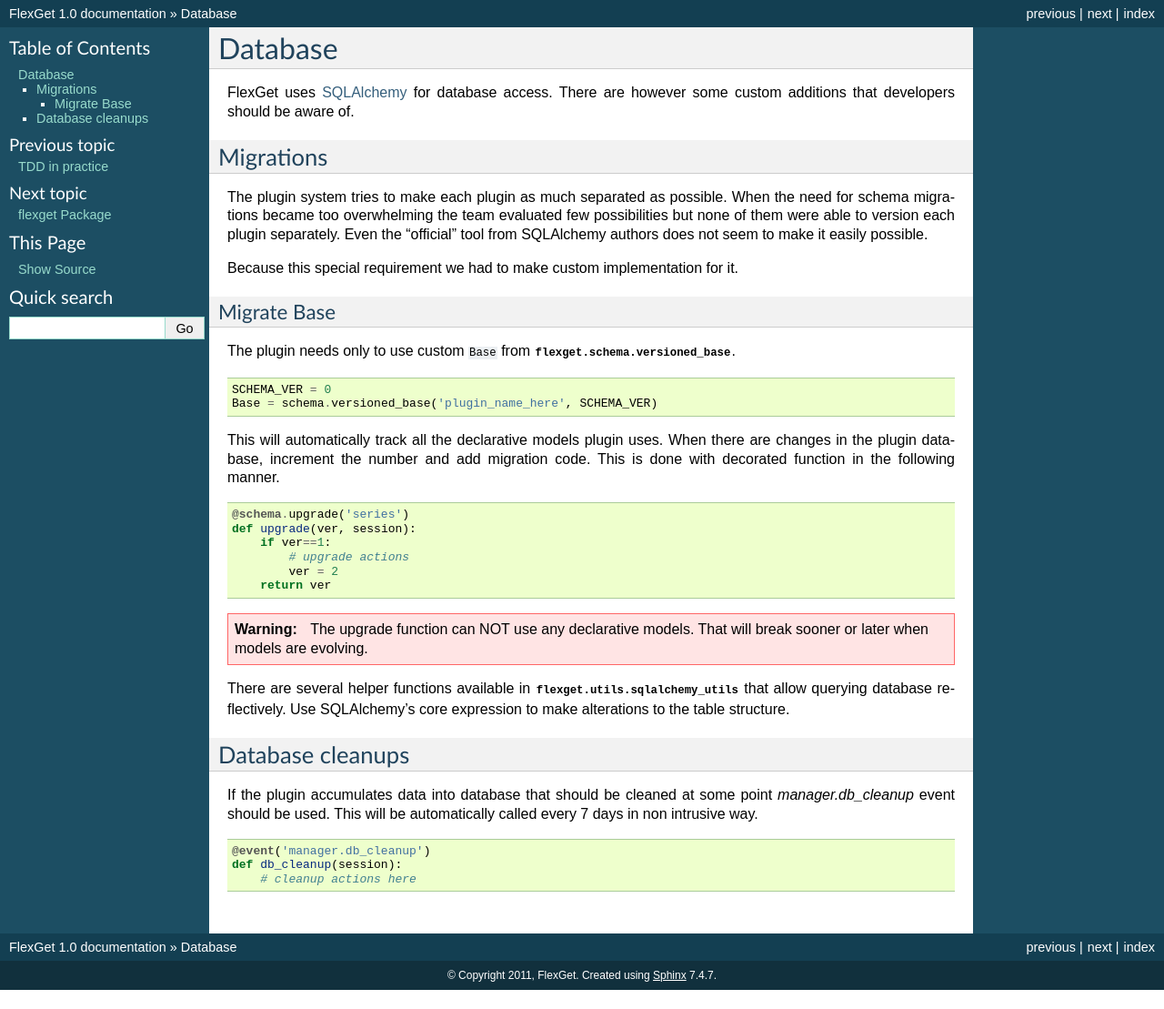
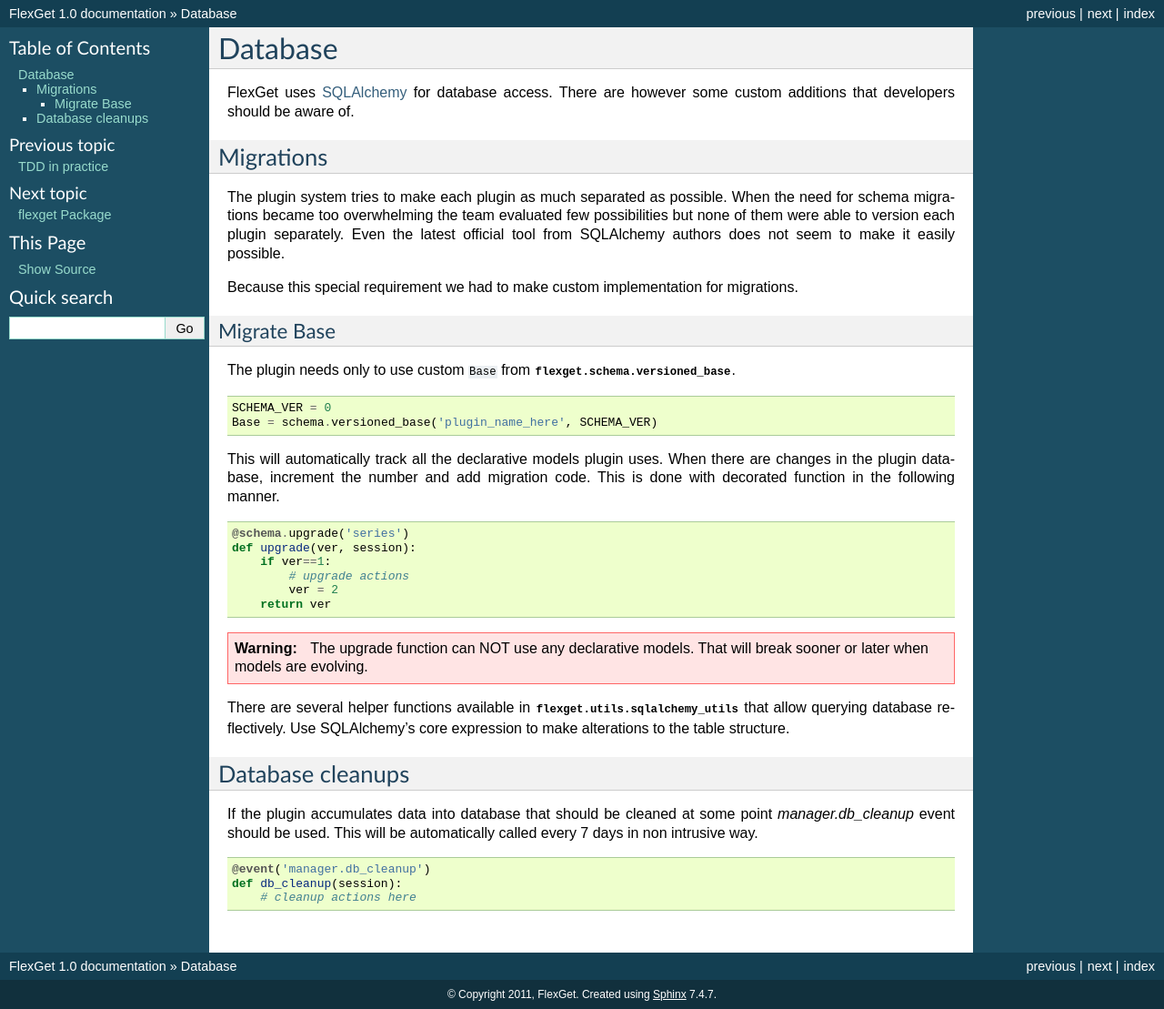
Before and after one commit to Flexget/Flexget, a Sphinx documentation site: the page built from docs/develop/database.rst, in a window 1280 px wide. Shown: the whole page at 91% size. Built offline with Sphinx 7.4.7, drawn with Linux system fonts in a browser that asks for light colours; before the commit the page ends 1088 px from its top, so only the background shows below that.

Commit message:
Readthedocs fixes.

```diff
--- a/docs/develop/database.rst
+++ b/docs/develop/database.rst
@@ -12,9 +12,10 @@
 The plugin system tries to make each plugin as much separated as possible. When
 the need for schema migrations became too overwhelming the team evaluated few
 possibilities but none of them were able to version each plugin separately. Even
-the "official" tool from SQLAlchemy authors does not seem to make it easily possible.
+the latest official tool from SQLAlchemy authors does not seem to make it easily
+possible.
 
-Because this special requirement we had to make custom implementation for it.
+Because this special requirement we had to make custom implementation for migrations.
 
 
 Migrate Base
@@ -22,7 +23,7 @@
 
 The plugin needs only to use custom ``Base`` from :mod:`flexget.schema.versioned_base`.
 
-.. code::
+.. code-block:: python
 
    SCHEMA_VER = 0
    Base = schema.versioned_base('plugin_name_here', SCHEMA_VER)
@@ -31,7 +32,7 @@
 are changes in the plugin database, increment the number and add migration code.
 This is done with decorated function in the following manner.
 
-.. code::
+.. code-block:: python
 
    @schema.upgrade('series')
    def upgrade(ver, session):
@@ -57,7 +58,7 @@
 `manager.db_cleanup` event should be used. This will be automatically called every
 7 days in non intrusive way.
 
-.. code::
+.. code-block:: python
 
    @event('manager.db_cleanup')
    def db_cleanup(session):
```
